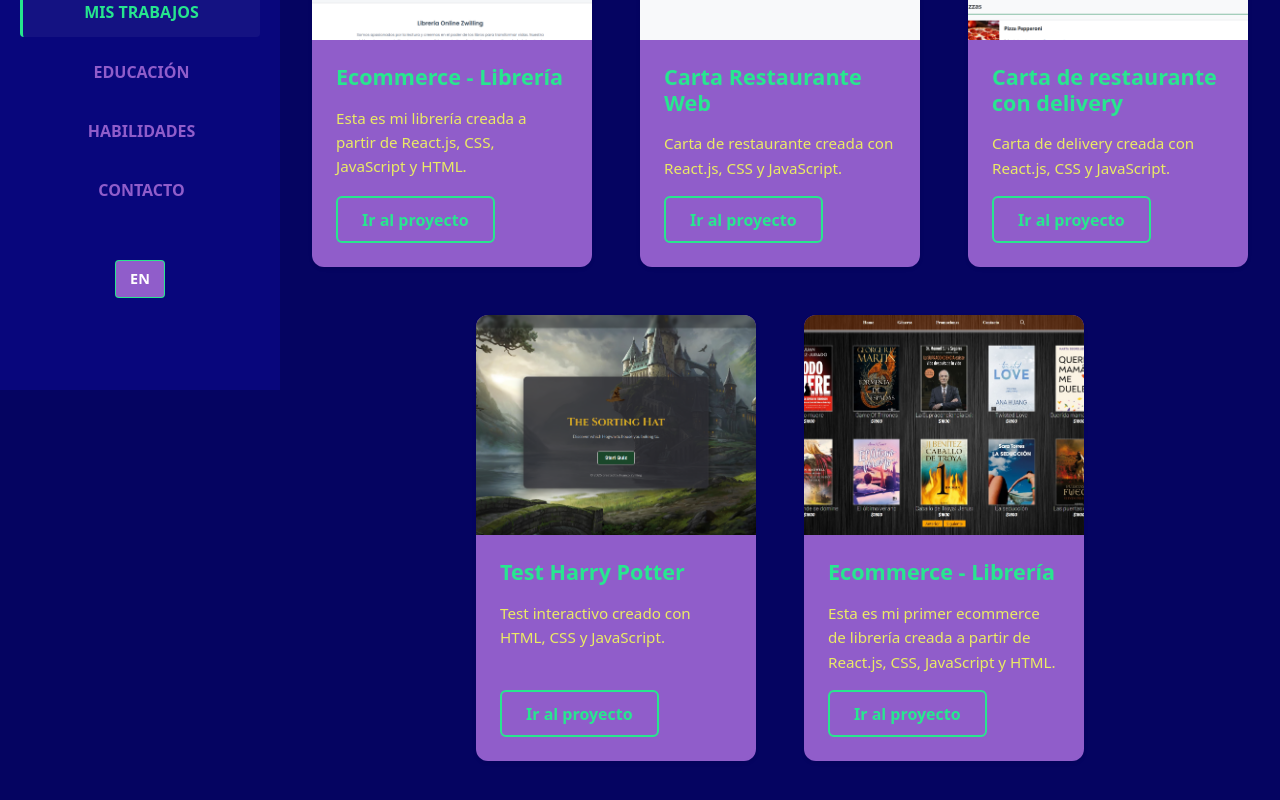
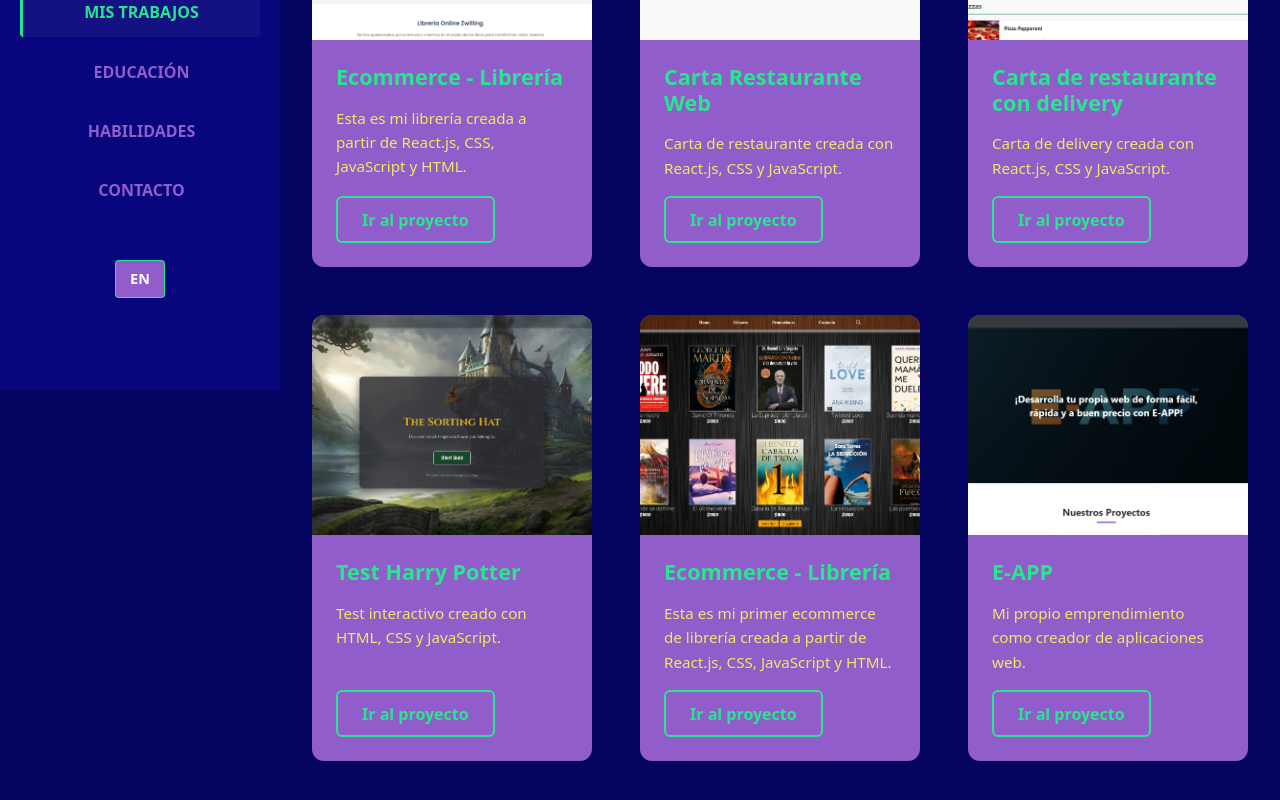
Before and after one commit to FrancoZvilling/Portafolio, a React (Create React App) app: page /mistrabajos in a window 1280 px wide. Shown: the part 410-1210 px from the top of the page. Built offline with nearby package versions, Linux system fonts and the light colour scheme.

Commit message:
portfolio

```diff
--- a/src/componentes/misTrabajos/misTrabajos.jsx
+++ b/src/componentes/misTrabajos/misTrabajos.jsx
@@ -28,6 +28,10 @@
         {
             img: "/images/proyecto-libreria.webp",
             linkProyecto: "https://libreriaonlinezwilling.web.app/"
+        },
+        {
+            img: "/images/e-app.png",
+            linkProyecto: "https://zesty-stroopwafel-f4b35e.netlify.app/"
         }
     ];
 
--- a/src/translations/en.json
+++ b/src/translations/en.json
@@ -77,6 +77,10 @@
             {
                 "titulo": "Ecommerce - Bookstore",
                 "descripcion": "This is my first bookstore ecommerce created with React.js, CSS, JavaScript, and HTML."
+            },
+            {
+                "titulo": "E-APP",
+                "descripcion": "My own venture as a web application developer"
             }
         ]
     },
--- a/src/translations/es.json
+++ b/src/translations/es.json
@@ -77,6 +77,10 @@
             {
                 "titulo": "Ecommerce - Librería",
                 "descripcion": "Esta es mi primer ecommerce de librería creada a partir de React.js, CSS, JavaScript y HTML."
+            },
+            {
+                "titulo": "E-APP",
+                "descripcion": "Mi propio emprendimiento como creador de aplicaciones web."
             }
         ]
     },
```
Also changed, not shown: public/images/e-app.png (added).
